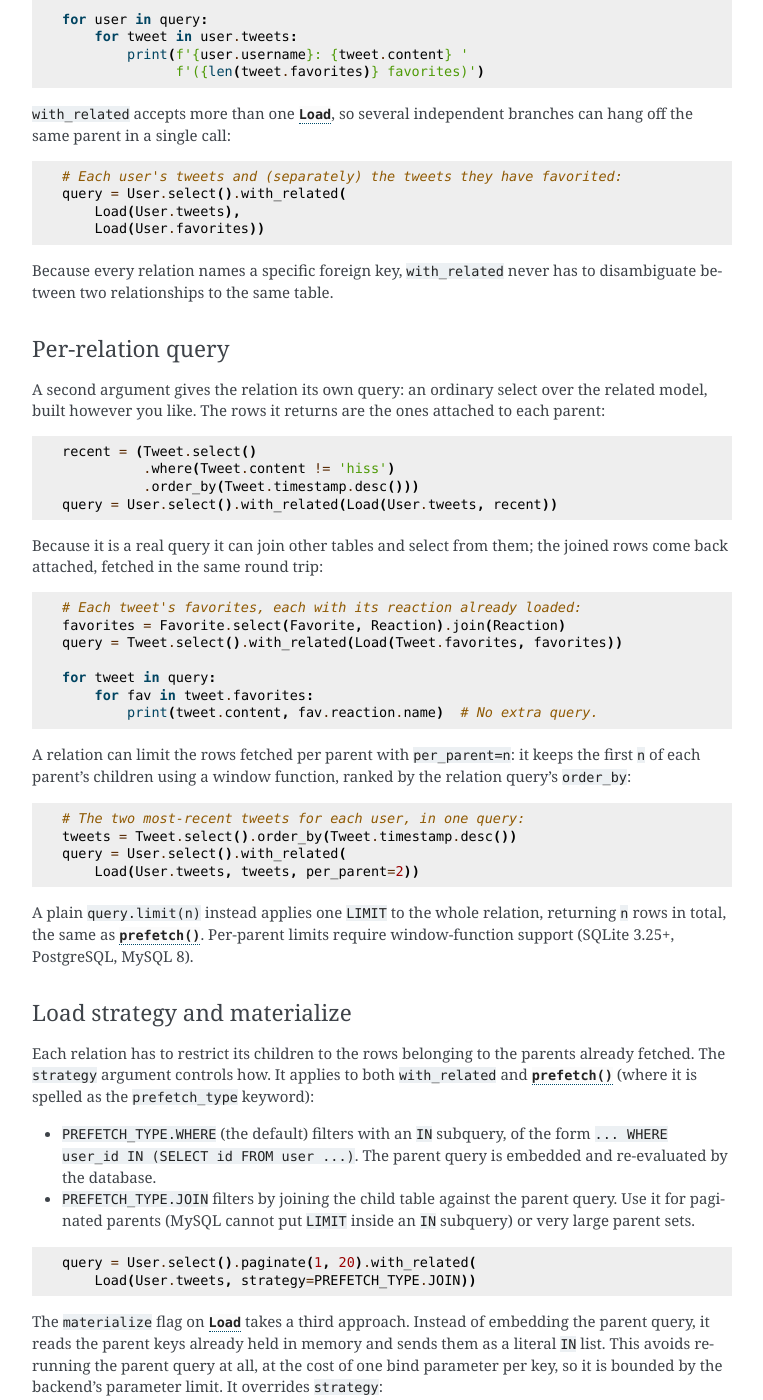
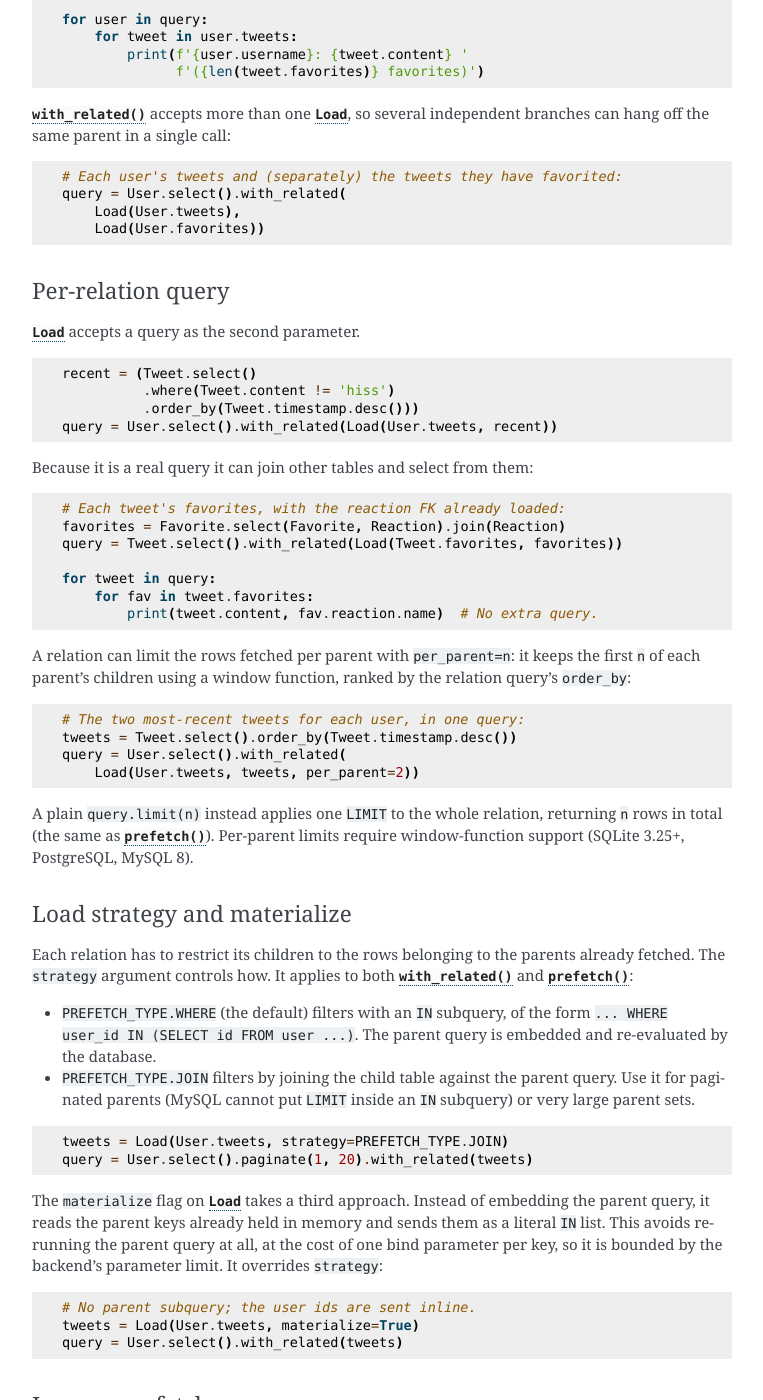
Before and after one commit to Star-DreamDev/myPeers, a Sphinx documentation site: the page built from docs/peers/relationships.rst, in a window 1280 px wide and 1400 px high, scrolled down 17137 px. Shown: the whole window, without its empty margins (378-1141 px from the left). Built offline with Sphinx 7.4.7, drawn with Linux system fonts in a browser that asks for light colours; the version number could not be read and is left out; some of the changed text lies outside the part shown.

Commit message:
Cleanups in docs.

```diff
--- a/docs/peers/relationships.rst
+++ b/docs/peers/relationships.rst
@@ -1009,7 +1009,7 @@ Eager loading with with_related
 ^^^^^^^^^^^^^^^^^^^^^^^^^^^^^^^^
 
 :meth:`~ModelSelect.with_related` attaches related rows to a query. Each
-relationship is named by a :class:`Load` node, and the loads run when the query
+relationship is named by a :class:`Load` node, which runs when the query
 is first executed:
 
 .. code-block:: python
@@ -1029,7 +1029,7 @@ direction) or a foreign key (``Load(Tweet.user)``, the many-to-one direction).
 The rows are loaded once, when the query is first executed, whether by
 iteration, ``get()``, ``first()``, indexing or ``len()``.
 
-``Load.then()`` nests one relation inside another, so a load can span over two
+:meth:`Load.then` nests one relation inside another, so a load can span over two
 tables. To fetch users, their tweets, and the favorites on each tweet in three
 queries:
 
@@ -1054,15 +1054,10 @@ branches can hang off the same parent in a single call:
        Load(User.tweets),
        Load(User.favorites))
 
-Because every relation names a specific foreign key, ``with_related`` never has to
-disambiguate between two relationships to the same table.
-
 Per-relation query
 ^^^^^^^^^^^^^^^^^^
 
-A second argument gives the relation its own query: an ordinary select over the
-related model, built however you like. The rows it returns are the ones
-attached to each parent:
+:class:`Load` accepts a query as the second parameter.
 
 .. code-block:: python
 
@@ -1071,12 +1066,11 @@ attached to each parent:
              .order_by(Tweet.timestamp.desc()))
    query = User.select().with_related(Load(User.tweets, recent))
 
-Because it is a real query it can join other tables and select from them;
-the joined rows come back attached, fetched in the same round trip:
+Because it is a real query it can join other tables and select from them:
 
 .. code-block:: python
 
-   # Each tweet's favorites, each with its reaction already loaded:
+   # Each tweet's favorites, with the reaction FK already loaded:
    favorites = Favorite.select(Favorite, Reaction).join(Reaction)
    query = Tweet.select().with_related(Load(Tweet.favorites, favorites))
 
@@ -1096,7 +1090,7 @@ relation query's ``order_by``:
        Load(User.tweets, tweets, per_parent=2))
 
 A plain ``query.limit(n)`` instead applies one ``LIMIT`` to the whole relation,
-returning ``n`` rows in total, the same as :func:`prefetch`. Per-parent limits
+returning ``n`` rows in total (the same as :func:`prefetch`). Per-parent limits
 require window-function support (SQLite 3.25+, PostgreSQL, MySQL 8).
 
 .. _prefetch-strategy:
@@ -1106,8 +1100,7 @@ Load strategy and materialize
 
 Each relation has to restrict its children to the rows belonging to the parents
 already fetched. The ``strategy`` argument controls how. It applies to both
-``with_related`` and :func:`prefetch` (where it is spelled as the
-``prefetch_type`` keyword):
+:meth:`~ModelSelect.with_related` and :func:`prefetch`:
 
 * ``PREFETCH_TYPE.WHERE`` (the default) filters with an ``IN`` subquery, of the
   form ``... WHERE user_id IN (SELECT id FROM user ...)``. The parent query is
@@ -1118,8 +1111,8 @@ already fetched. The ``strategy`` argument controls how. It applies to both
 
 .. code-block:: python
 
-   query = User.select().paginate(1, 20).with_related(
-       Load(User.tweets, strategy=PREFETCH_TYPE.JOIN))
+   tweets = Load(User.tweets, strategy=PREFETCH_TYPE.JOIN)
+   query = User.select().paginate(1, 20).with_related(tweets)
 
 The ``materialize`` flag on :class:`Load` takes a third approach. Instead of
 embedding the parent query, it reads the parent keys already held in memory and
@@ -1130,7 +1123,8 @@ backend's parameter limit. It overrides ``strategy``:
 .. code-block:: python
 
    # No parent subquery; the user ids are sent inline.
-   query = User.select().with_related(Load(User.tweets, materialize=True))
+   tweets = Load(User.tweets, materialize=True)
+   query = User.select().with_related(tweets)
 
 Legacy: prefetch
 ^^^^^^^^^^^^^^^^
@@ -1198,11 +1192,9 @@ Use **eager loading** when:
 * Nesting more than one level of related data (users -> tweets -> favorites).
 
 .. note::
-   ``LIMIT`` on the outer query works as expected. :func:`prefetch` itself
-   cannot limit the *inner* (prefetched) queries per parent. For
-   top-N-per-parent, use :meth:`~ModelSelect.with_related` with
-   ``per_parent=n`` (above), or :ref:`top-n-per-group` for the
-   underlying technique.
+   ``LIMIT`` on the outer query works as expected. For top-N-per-parent, use
+   :meth:`~ModelSelect.with_related` with ``per_parent=n`` (above), or
+   :ref:`top-n-per-group` for the underlying technique.
 
 .. seealso::
    :meth:`~ModelSelect.with_related` and :func:`prefetch` API reference.
```
Also changed, not shown: other parts of docs/peers/relationships.rst (+2 -2 lines).
